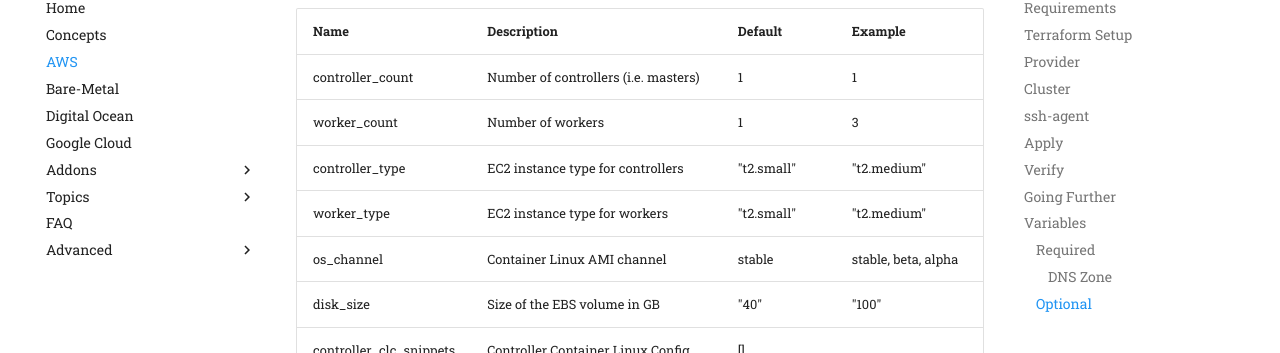
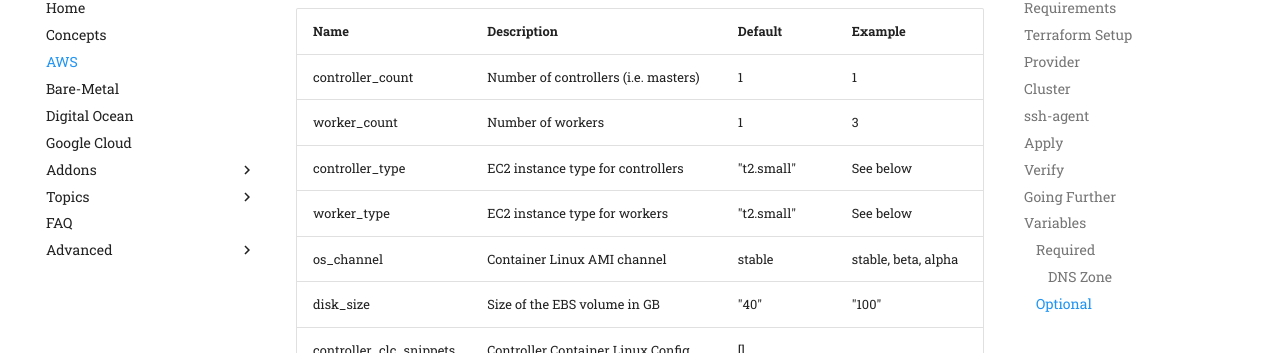
Before and after one commit to poseidon/typhoon, an MkDocs documentation site: the page built from docs/aws.md, in a window 1280 px wide and 900 px high, scrolled down 5678 px. Shown: the part 100-453 px from the top of the window. Built offline with MkDocs 1.6.1 and Material for MkDocs 9.7.7, drawn with Linux system fonts in a browser that asks for light colours; comment, search, counter and statistics services are not loaded; old or Windows-style settings are respelled for this version of MkDocs.

Commit message:
Add optional controller_type and worker_type vars on GCP
* Remove optional machine_type variable on Google Cloud
* Use controller_type and worker_type instead

```diff
--- a/docs/aws.md
+++ b/docs/aws.md
@@ -249,8 +249,8 @@ Reference the DNS zone id with `"${aws_route53_zone.zone-for-clusters.zone_id}"`
 |:-----|:------------|:--------|:--------|
 | controller_count | Number of controllers (i.e. masters) | 1 | 1 |
 | worker_count | Number of workers | 1 | 3 |
-| controller_type | EC2 instance type for controllers | "t2.small" | "t2.medium" |
-| worker_type | EC2 instance type for workers | "t2.small" | "t2.medium" |
+| controller_type | EC2 instance type for controllers | "t2.small" | See below |
+| worker_type | EC2 instance type for workers | "t2.small" | See below |
 | os_channel | Container Linux AMI channel | stable | stable, beta, alpha |
 | disk_size | Size of the EBS volume in GB | "40" | "100" |
 | controller_clc_snippets | Controller Container Linux Config snippets | [] | |
```
Also changed, not shown: CHANGES.md (+3 -0 lines), docs/google-cloud.md (+2 -1 lines), 2 other files.
